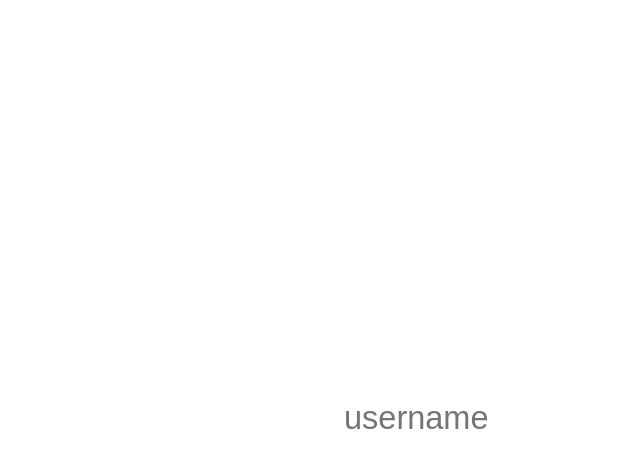
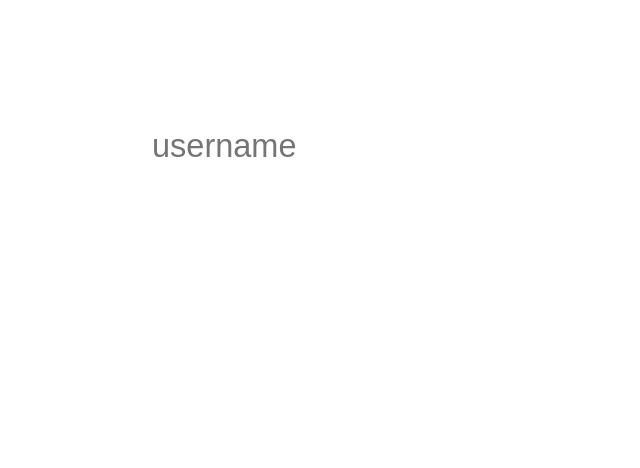
Before and after one commit to glptrst/chatty, a website: page public/index.html in a window 1280 px wide. Shown: the whole page, without its empty margins (296-936 px from the left). Drawn offline with Linux system fonts and the light colour scheme.

Commit message:
change style

```diff
--- a/public/style.css
+++ b/public/style.css
@@ -1,7 +1,15 @@
+/* #usernameInput { */
+/*     position: fixed; */
+/*     top: 50%; */
+/*     left: 50%; */
+/* } */
+
 #usernameInput {
-    position: fixed;
-    top: 50%;
-    left: 50%;
+    display: block;
+    width: 30%;
+    margin-top: 10%;
+    margin-left: auto;
+    margin-right: auto;
 }
 
 input {
```
